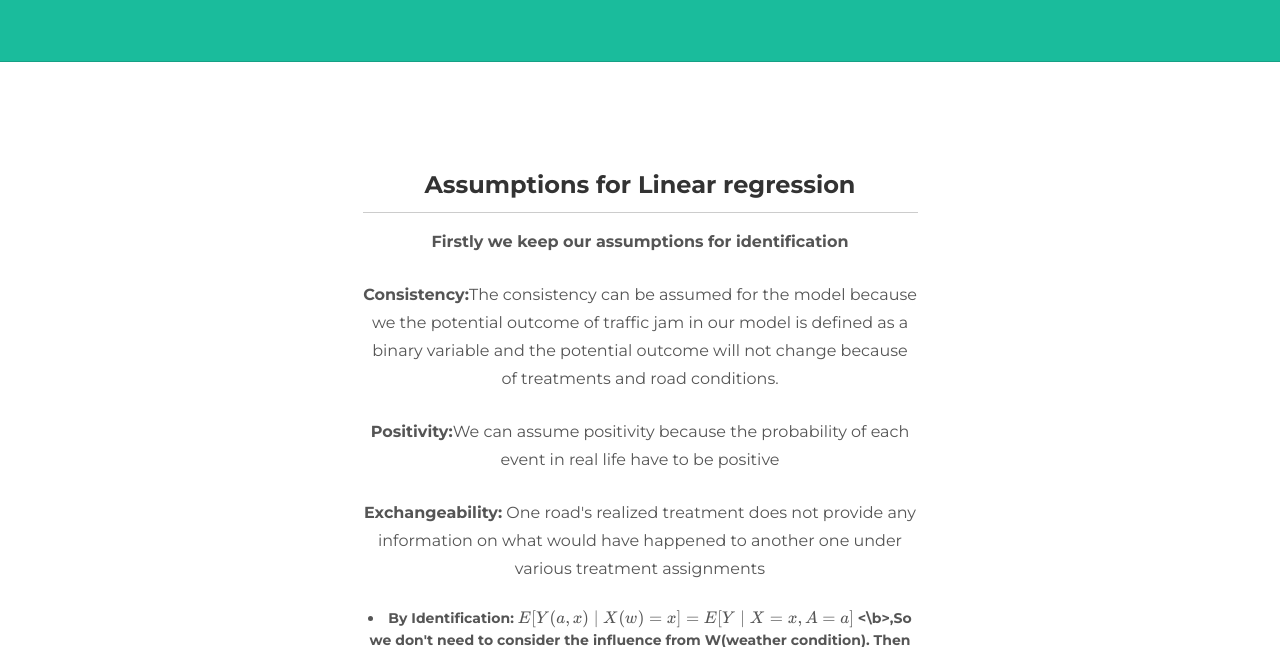
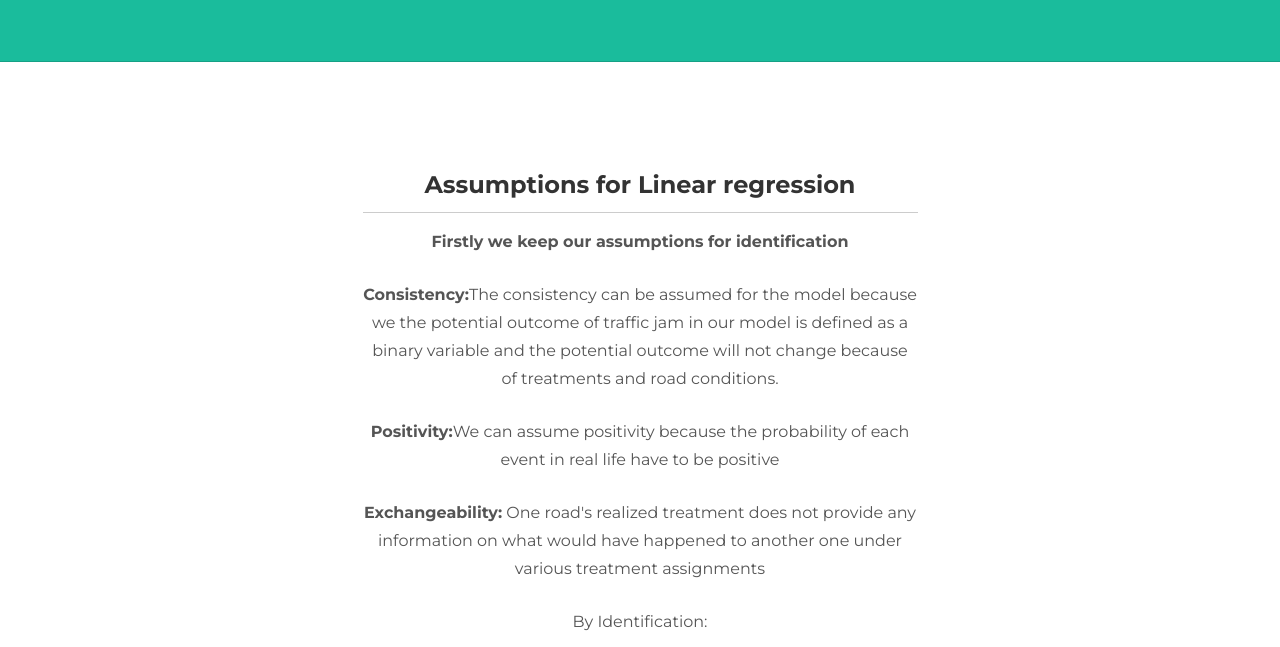
Before and after one commit to ShixiaoLiang320/ShixiaoLiang.github.io, a plain HTML site: page work03.html in a window 1280 px wide. Shown: the part 129-776 px from the top of the page. Drawn offline with nearby package versions, Linux system fonts and the light colour scheme; some packages are replaced by stand-ins of ours.

Commit message:
Update work03.html

```diff
--- a/work03.html
+++ b/work03.html
@@ -75,7 +75,7 @@
 				<p><b>Consistency:</b>The consistency can be assumed for the model because we the potential outcome of traffic jam in our model is defined as a binary variable and the potential outcome will not change because of treatments and road conditions.</p>
 				<p><b>Positivity:</b>We can assume positivity because the probability of each event in real life have to be positive</p>
 				<p><b>Exchangeability:</b> One road's realized treatment does not provide any information on what would have happened to another one under various treatment assignments<p>
-				<p><li><b>By Identification:  \( E[Y(a,x)∣X(w)=x]=E[Y∣X=x,A=a] \) <\b>,So we don't need to consider the influence from W(weather condition). Then in linear regression, we can assume that\( \mu(X,A; \theta) =\theta[X,A].T  \)  <\li><\p>
+				<p>By Identification: <li><b> \( E[Y(a,x)∣X(w)=x]=E[Y∣X=x,A=a] \) <\b><\li>,So we don't need to consider the influence from W(weather condition). Then in linear regression, we can assume that<li> \( \mu(X,A; \theta) =\theta[X,A].T  \)  <\li><\p>
 
 
 				<h3>SWIG</h3>
```
